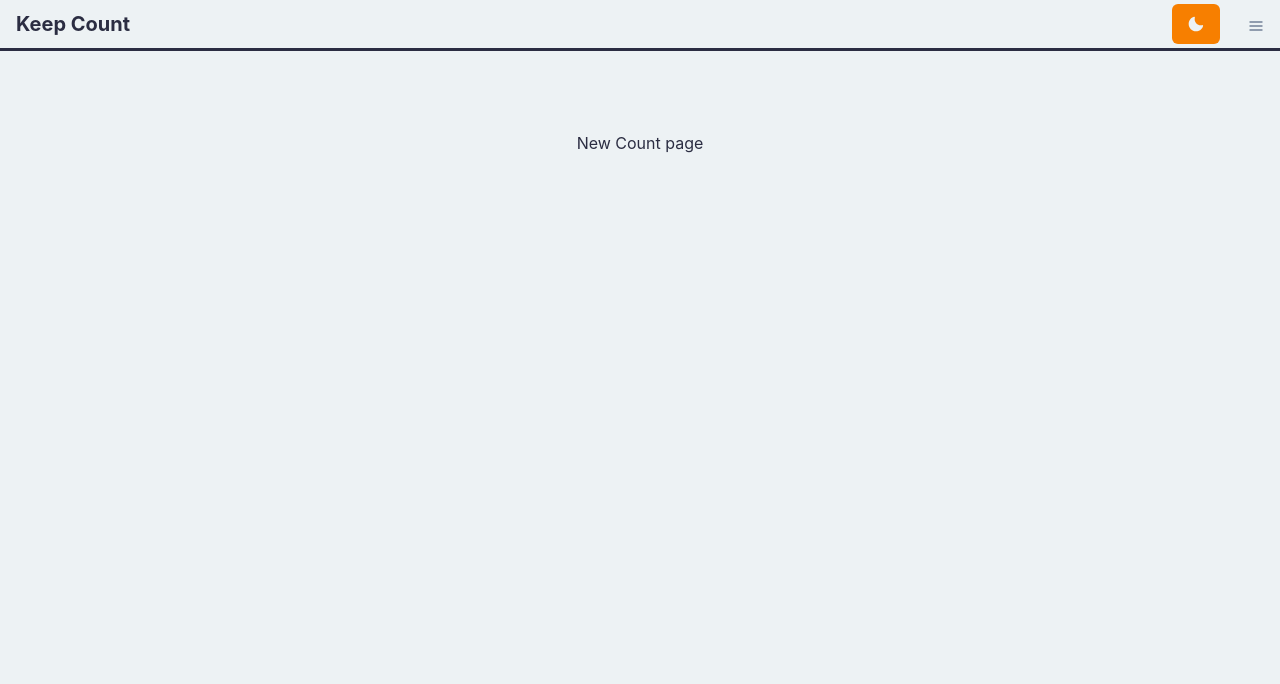
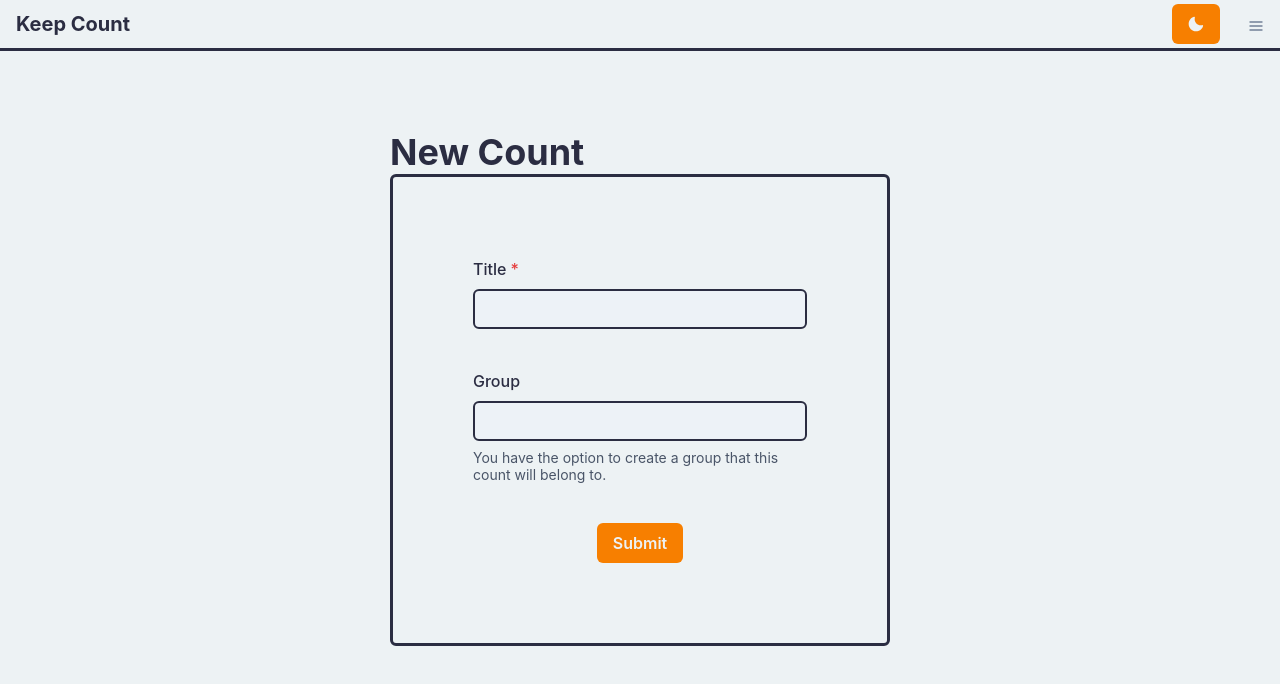
Before and after one commit to sambencivengo/keep-count, a Next.js app in the folder client/: page /new-count in a window 1280 px wide. Shown: the top 684 px of the page. Built offline with nearby package versions, Linux system fonts and the light colour scheme; no server answers.

Commit message:
basic form for count created

```diff
--- a/client/components/InputField.tsx
+++ b/client/components/InputField.tsx
@@ -3,6 +3,7 @@ import {
 	FormLabel,
 	Input,
 	FormErrorMessage,
+	FormHelperText,
 } from '@chakra-ui/react';
 import { useField } from 'formik';
 import React, { InputHTMLAttributes } from 'react';
@@ -12,12 +13,14 @@ type InputFieldProps = InputHTMLAttributes<HTMLInputElement> & {
 	name: string;
 	label?: string;
 	isRequired?: true;
+	helperText?: string;
 };
 
 export const InputField: React.FC<InputFieldProps> = ({
 	isRequired = false,
 	label,
 	size: _,
+	helperText,
 	...props
 }) => {
 	const [field, { error }] = useField(props);
@@ -30,6 +33,7 @@ export const InputField: React.FC<InputFieldProps> = ({
 					{error}
 				</FormErrorMessage>
 			)}
+			{helperText && <FormHelperText>{helperText}</FormHelperText>}
 		</FormControl>
 	);
 };
--- a/client/components/SignUpLoginForm.tsx
+++ b/client/components/SignUpLoginForm.tsx
@@ -32,6 +32,8 @@ export const SignUpLoginForm: React.FC<SignUpLoginFormProps> = ({
 		<>
 			<Heading>{formPurpose === 'login' ? 'Log In' : 'Sign Up'}</Heading>
 			<Box
+				pb="5px"
+				maxW={'500px'}
 				pt={20}
 				px={[5, 10, 20]}
 				rounded={'md'}
@@ -101,7 +103,7 @@ export const SignUpLoginForm: React.FC<SignUpLoginFormProps> = ({
 						</Form>
 					)}
 				</Formik>
-				<Center mt="50px" pb="5px">
+				<Center mt="50px">
 					<Link
 						href={formPurpose === 'login' ? '/sign-up' : '/login'}
 					>
--- a/client/pages/new-count.tsx
+++ b/client/pages/new-count.tsx
@@ -1,8 +1,100 @@
-import { Box } from '@chakra-ui/react';
+import {
+	Box,
+	Button,
+	Heading,
+	useColorModeValue,
+	useToast,
+	VStack,
+} from '@chakra-ui/react';
+import { Formik, Form } from 'formik';
 import { NextPage } from 'next';
+import router from 'next/router';
+import { InputField } from '../components/InputField';
+import { baseUrl } from '../constants';
+import { CreateUserSchema } from '../schema';
+import { colors } from '../theme';
 
 const NewCount: NextPage = () => {
-	return <Box>New Count page</Box>;
+	const toast = useToast();
+	const groupHelperText =
+		'You have the option to create a group that this count will belong to.';
+
+	return (
+		<>
+			<Heading>New Count</Heading>
+			<Box
+				maxW={'500px'}
+				pb={'5px'}
+				p={20}
+				px={[5, 10, 20]}
+				rounded={'md'}
+				border={`3px solid ${useColorModeValue(
+					colors.darkBlueGrey,
+					colors.lightGrey
+				)}`}
+			>
+				<Formik
+					validateOnChange={false}
+					validateOnBlur={false}
+					initialValues={{ username: '', password: '' }}
+					validationSchema={CreateUserSchema.uiSchema}
+					onSubmit={async (args) => {
+						const success = await fetch(`${baseUrl}api/counts`, {
+							method: 'POST',
+							headers: {
+								'content-type': 'application/json',
+							},
+							body: JSON.stringify(args),
+							credentials: 'include',
+						});
+						toast({
+							description: 'New count created!',
+							status: 'success',
+							variant: 'solid',
+							duration: 4000,
+							isClosable: true,
+							position: 'top',
+						});
+
+						router.push('/');
+
+						if (!success) {
+							toast({
+								description:
+									'There was a problem creating a new count',
+								status: 'error',
+								variant: 'solid',
+								duration: 4000,
+								isClosable: true,
+								position: 'top',
+							});
+							return;
+						}
+					}}
+				>
+					{({ isSubmitting }) => (
+						<Form>
+							<VStack spacing={10}>
+								<InputField
+									label="Title"
+									name="title"
+									isRequired={true}
+								/>
+								<InputField
+									label="Group"
+									name="group"
+									helperText={groupHelperText}
+								/>
+								<Button isLoading={isSubmitting} type="submit">
+									Submit
+								</Button>
+							</VStack>
+						</Form>
+					)}
+				</Formik>
+			</Box>
+		</>
+	);
 };
 
 export default NewCount;
```
